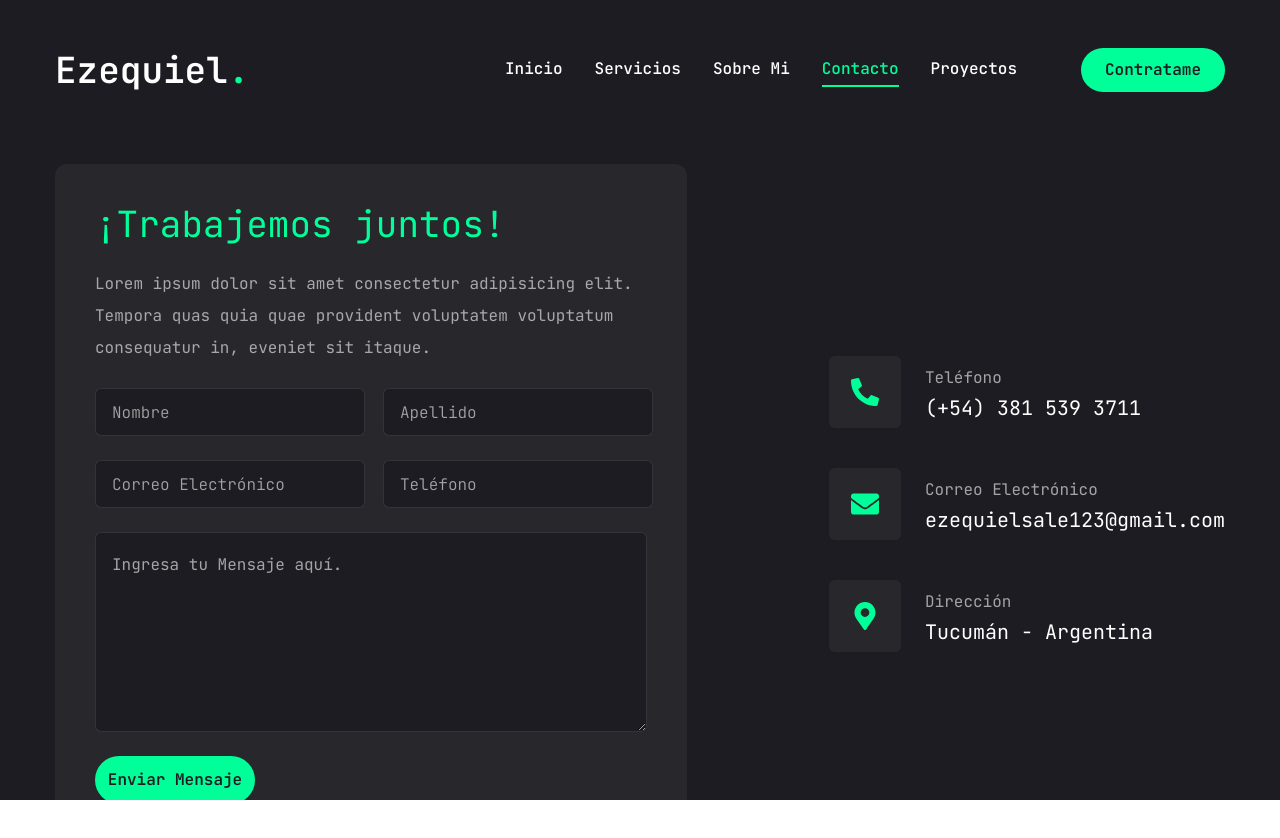
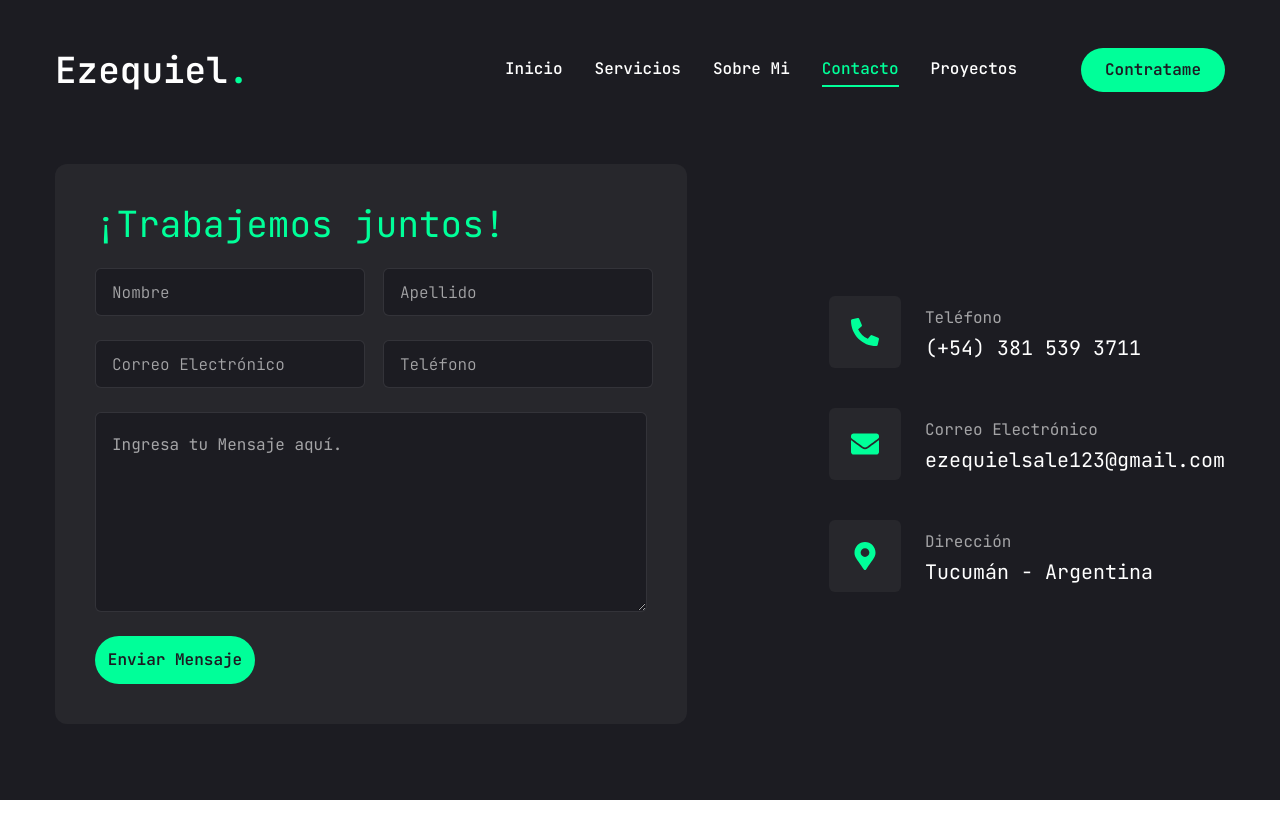
Before and after one commit to Ezequiel-Sale/Portfolio, a Next.js app: page /contact in a window 1280 px wide. Shown: the top 838 px of the page. After the commit the page ends 800 px from the top, so only its background shows below. Built offline with nearby package versions, Linux system fonts and the light colour scheme.

Commit message:
modificacion de vista de contacto

```diff
--- a/src/app/contact/page.tsx
+++ b/src/app/contact/page.tsx
@@ -145,11 +145,6 @@ const Contact = () => {
               ref={form}
             >
               <h3 className="text-4xl text-accent">¡Trabajemos juntos!</h3>
-              <p className="text-white/60">
-                Lorem ipsum dolor sit amet consectetur adipisicing elit. Tempora
-                quas quia quae provident voluptatem voluptatum consequatur in,
-                eveniet sit itaque.
-              </p>
               <div className="grid grid-cols-1 md:grid-cols-2 gap-6">
                 <div className="relative">
                   <Input
```
